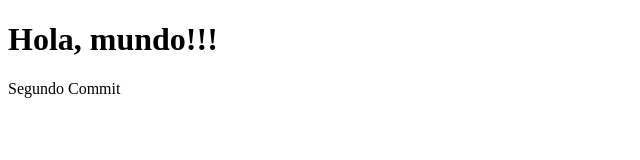
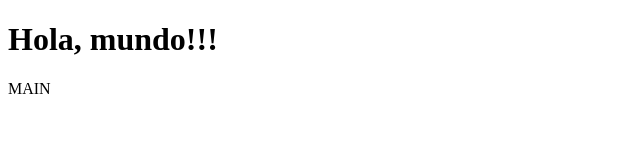
Before and after one commit to tommysuazo/remorepositorio, a plain HTML site: page index.html in a window 1280 px wide. Shown: the full height of the page, 0-640 px from the left. Drawn offline with Linux system fonts and the light colour scheme.

Commit message:
main version 3

```diff
--- a/index.html
+++ b/index.html
@@ -8,6 +8,6 @@
 </head>
 <body>
     <h1>Hola, mundo!!!</h1>
-    <p>Segundo Commit</p>
+    <p>MAIN</p>
 </body>
 </html>
```
